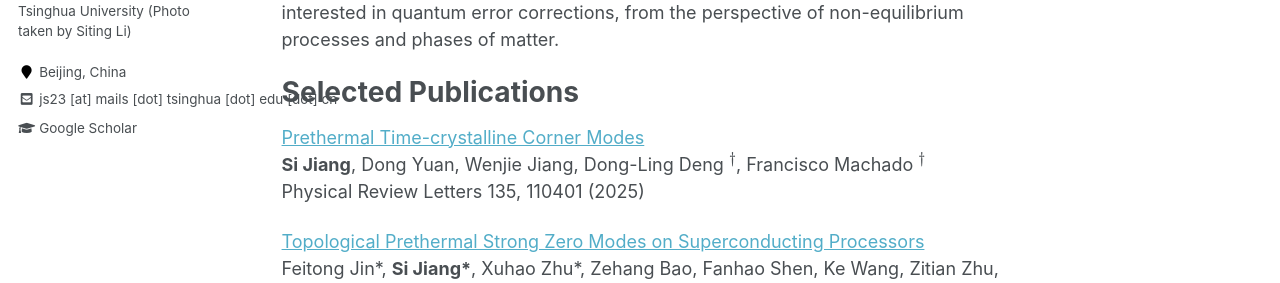
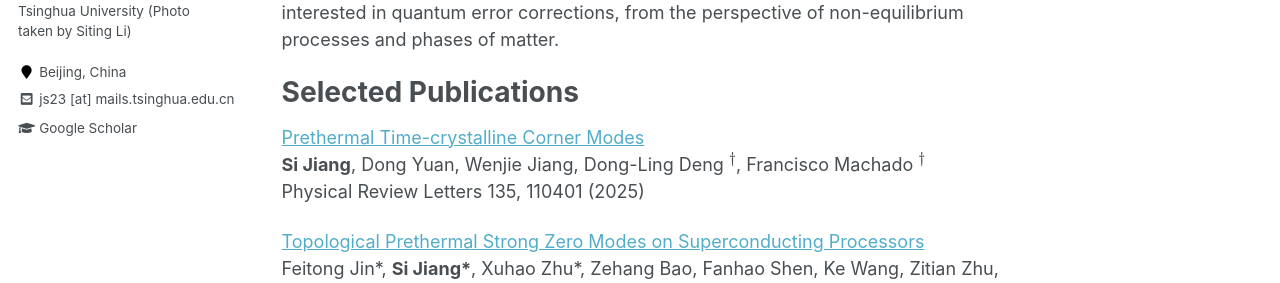
Before and after one commit to sijiangphys/sijiangphys.github.io, a Jekyll site: the page built from _pages/about.md, in a window 1280 px wide. Shown: the part 374-657 px from the top of the page. Built offline with Jekyll 4.4.1, drawn with Linux system fonts in a browser that asks for light colours; formulas are drawn with MathJax 3.

Commit message:
update 2026

```diff
--- a/_config.yml
+++ b/_config.yml
@@ -46,8 +46,8 @@ staticman:
       type               : "date"
       options:
         format           : "iso8601" # "iso8601" (default), "timestamp-seconds", "timestamp-milliseconds"
-atom_feed:
-  path                   : false # blank (default) uses feed.xml
+# atom_feed:
+#   path                   : false # blank (default) uses feed.xml
 
 # SEO Related
 google_site_verification :
@@ -84,7 +84,7 @@ author:
   location         : "Beijing, China"
   employer         :
   googlescholar    : "https://scholar.google.com/citations?user=KUhfL7cAAAAJ&hl=en"
-  email            : "js23 [at] mails [dot] tsinghua [dot] edu [dot] cn"
+  email            : "js23 [at] mails.tsinghua.edu.cn"
   researchgate     :  # example: "https://www.researchgate.net/profile/yourprofile"
   uri              :
   bitbucket        :
```
